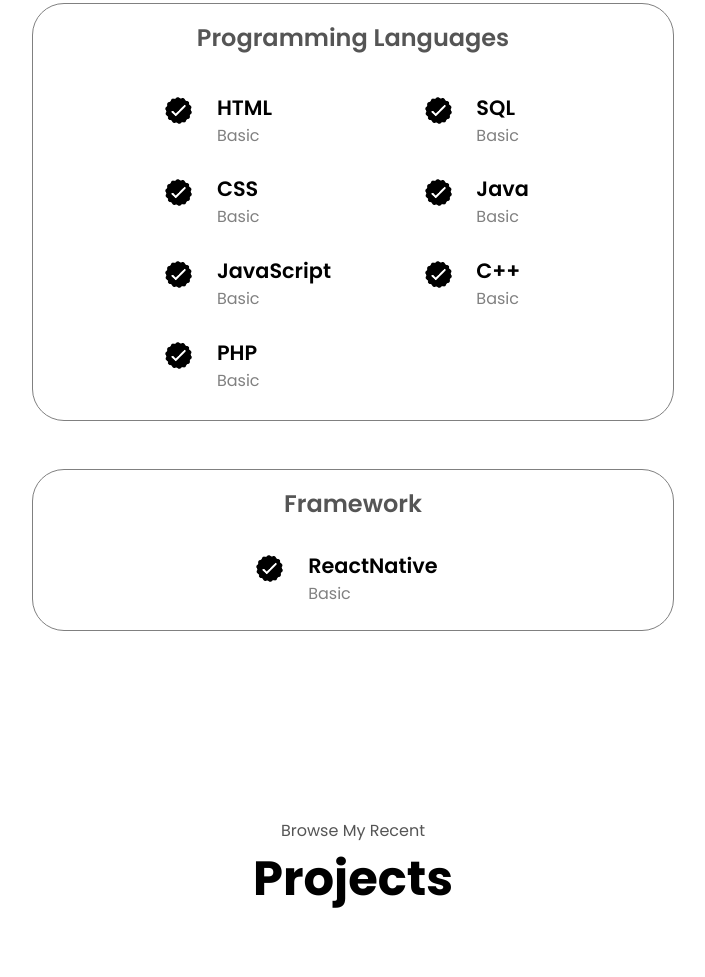
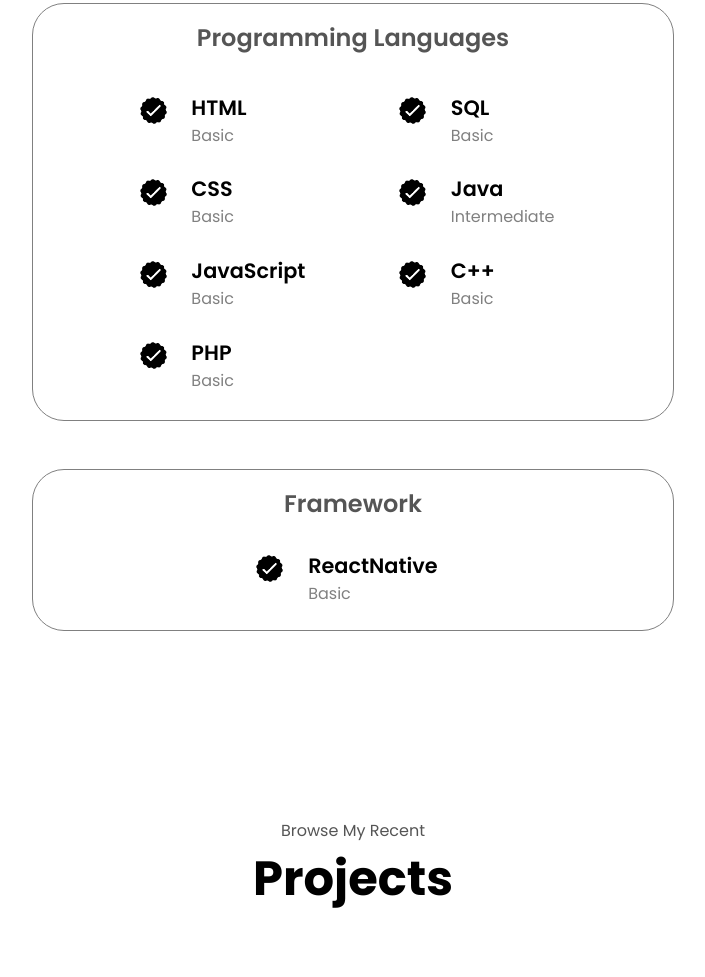
Before and after one commit to MXlee21/Portfolio, a plain HTML site: page index.html in a window 1280 px wide. Shown: the part 1670-2647 px from the top of the page, without its empty margins (287-992 px from the left). Drawn offline with Linux system fonts and the light colour scheme.

Commit message:
Update index.html

```diff
--- a/index.html
+++ b/index.html
@@ -149,7 +149,7 @@
               <img id="checkmark" src="./assets/checkmark.png" alt="check">
               <div>
                 <p id="name">Java</p>
-                <p id="level">Basic</p>
+                <p id="level">Intermediate</p>
               </div>
             </div>
 
```
